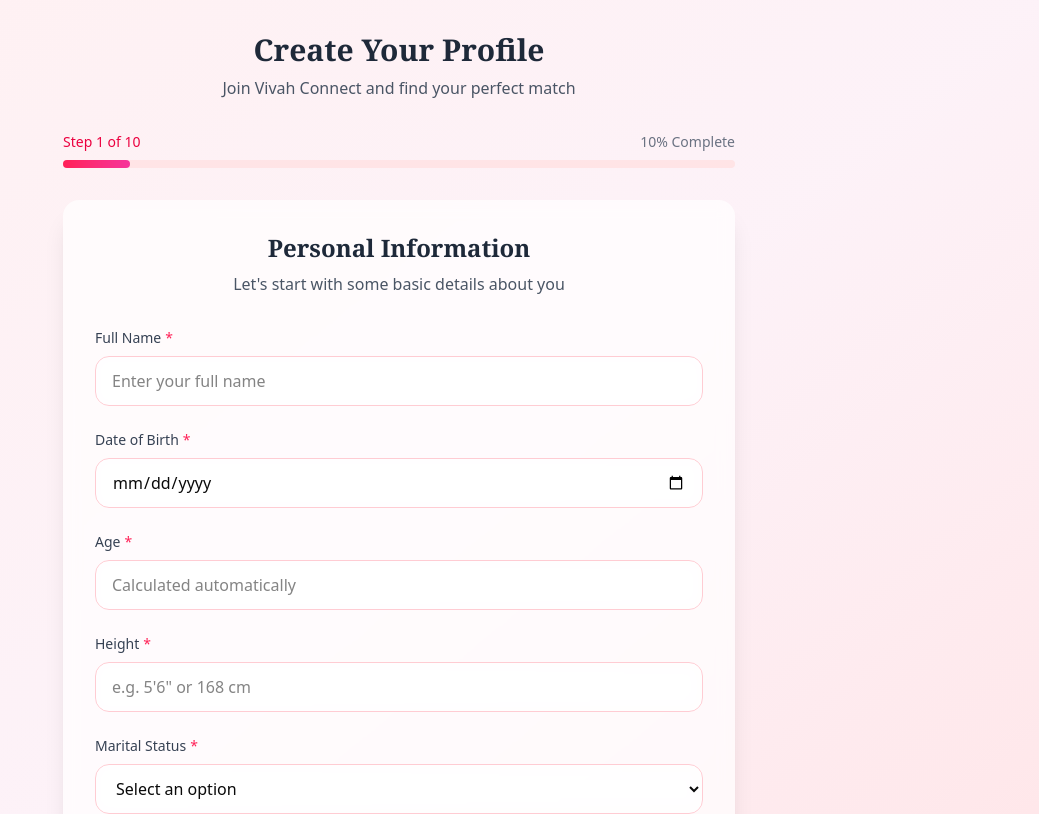
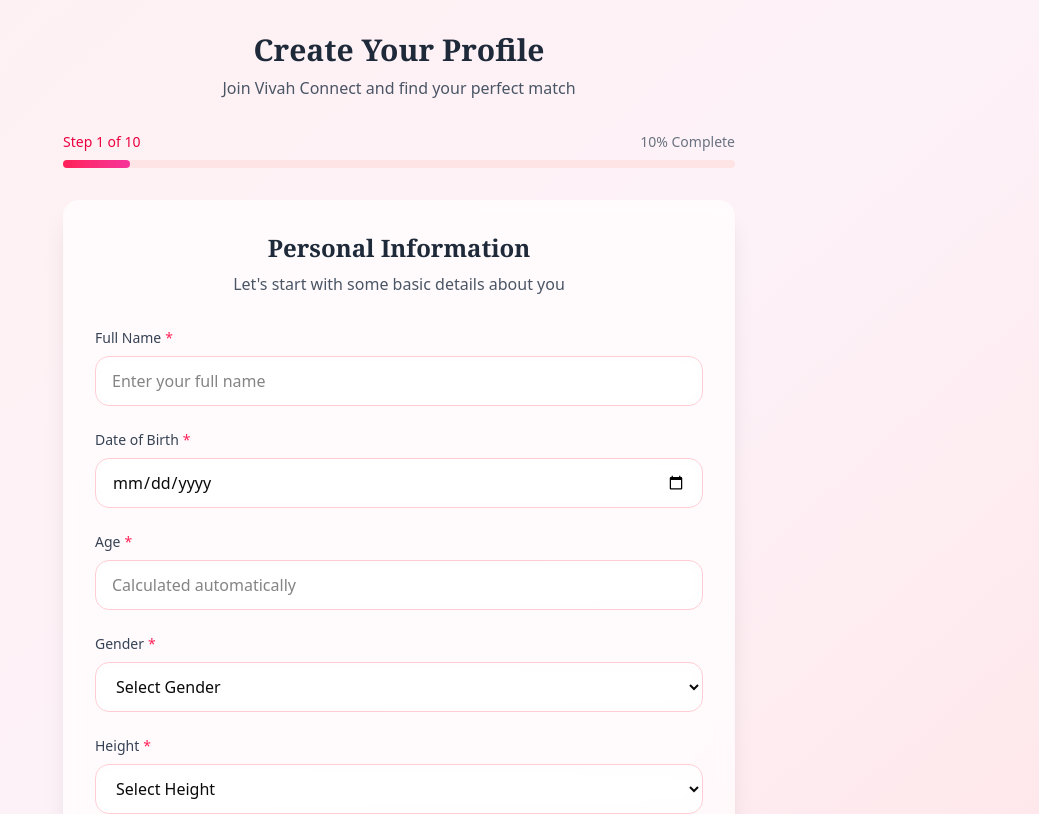
Before and after one commit to dhruvjagtap/Vivah-Connect, a Next.js app: page /biodata in a window 1280 px wide. Shown: the top 814 px of the page, without its empty margins (241-1280 px from the left). Built offline with nearby package versions, Linux system fonts and the light colour scheme.

Commit message:
Updated changes

```diff
--- a/src/components/steps/step1-personal.tsx
+++ b/src/components/steps/step1-personal.tsx
@@ -12,7 +12,7 @@ interface Step1Props {
 }
 
 const maritalStatusOptions = [
-  { value: "single", label: "Single" },
+  { value: "single", label: "Never" },
   { value: "divorced", label: "Divorced" },
   { value: "widowed", label: "Widowed" },
 ];
@@ -20,6 +20,46 @@ const maritalStatusOptions = [
 const disabilityOptions = [
   { value: "no", label: "No" },
   { value: "yes", label: "Yes" },
+];
+
+const genderOptions = [
+  { value: "male", label: "Male" },
+  { value: "female", label: "Female" },
+];
+
+const heightOptions = [
+  { value: "4ft 5in - 135cm", label: "4ft 5in - 135cm" },
+  { value: "4ft 6in - 137cm", label: "4ft 6in - 137cm" },
+  { value: "4ft 7in - 140cm", label: "4ft 7in - 140cm" },
+  { value: "4ft 8in - 142cm", label: "4ft 8in - 142cm" },
+  { value: "4ft 9in - 144cm", label: "4ft 9in - 144cm" },
+  { value: "4ft 10in - 147cm", label: "4ft 10in - 147cm" },
+  { value: "4ft 11in - 149cm", label: "4ft 11in - 149cm" },
+  { value: "5ft 0in - 152cm", label: "5ft 0in - 152cm" },
+  { value: "5ft 1in - 154cm", label: "5ft 1in - 154cm" },
+  { value: "5ft 2in - 157cm", label: "5ft 2in - 157cm" },
+  { value: "5ft 3in - 160cm", label: "5ft 3in - 160cm" },
+  { value: "5ft 4in - 162cm", label: "5ft 4in - 162cm" },
+  { value: "5ft 5in - 165cm", label: "5ft 5in - 165cm" },
+  { value: "5ft 6in - 167cm", label: "5ft 6in - 167cm" },
+  { value: "5ft 7in - 170cm", label: "5ft 7in - 170cm" },
+  { value: "5ft 8in - 172cm", label: "5ft 8in - 172cm" },
+  { value: "5ft 9in - 175cm", label: "5ft 9in - 175cm" },
+  { value: "5ft 10in - 177cm", label: "5ft 10in - 177cm" },
+  { value: "5ft 11in - 180cm", label: "5ft 11in - 180cm" },
+  { value: "6ft 0in - 182cm", label: "6ft 0in - 182cm" },
+  { value: "6ft 1in - 185cm", label: "6ft 1in - 185cm" },
+  { value: "6ft 2in - 187cm", label: "6ft 2in - 187cm" },
+  { value: "6ft 3in - 190cm", label: "6ft 3in - 190cm" },
+  { value: "6ft 4in - 193cm", label: "6ft 4in - 193cm" },
+  { value: "6ft 5in - 195cm", label: "6ft 5in - 195cm" },
+  { value: "6ft 6in - 198cm", label: "6ft 6in - 198cm" },
+  { value: "6ft 7in - 200cm", label: "6ft 7in - 200cm" },
+  { value: "6ft 8in - 203cm", label: "6ft 8in - 203cm" },
+  { value: "6ft 9in - 205cm", label: "6ft 9in - 205cm" },
+  { value: "6ft 10in - 208cm", label: "6ft 10in - 208cm" },
+  { value: "6ft 11in - 210cm", label: "6ft 11in - 210cm" },
+  { value: "7ft 0in - 213cm", label: "7ft 0in - 213cm" },
 ];
 
 export function Step1PersonalInfo({ data, onChange, errors }: Step1Props) {
@@ -63,9 +103,20 @@ export function Step1PersonalInfo({ data, onChange, errors }: Step1Props) {
         readOnly
       />
 
-      <FormInput
+      <FormSelect
+        title="Select Gender"
+        label="Gender"
+        options={genderOptions}
+        value={data.gender || ""}
+        onChange={(e) => onChange("gender", e.target.value)}
+        error={errors.gender}
+        required
+      />
+
+      <FormSelect
+        title="Select Height"
         label="Height"
-        placeholder={"e.g. 5'6\" or 168 cm"}
+        options={heightOptions}
         value={data.height || ""}
         onChange={(e) => onChange("height", e.target.value)}
         error={errors.height}
@@ -73,6 +124,7 @@ export function Step1PersonalInfo({ data, onChange, errors }: Step1Props) {
       />
 
       <FormSelect
+        title="Select Martial Status"
         label="Marital Status"
         options={maritalStatusOptions}
         value={data.maritalStatus || ""}
@@ -82,6 +134,7 @@ export function Step1PersonalInfo({ data, onChange, errors }: Step1Props) {
       />
 
       <FormSelect
+        title="Select any disability"
         label="Any Disability?"
         options={disabilityOptions}
         value={data.disability || ""}
--- a/src/components/steps/step3-caste-religion.tsx
+++ b/src/components/steps/step3-caste-religion.tsx
@@ -1,6 +1,5 @@
 "use client";
 
-import { FormInput } from "../ui/form-input";
 import { FormSelect } from "../ui/form-select";
 import { FormData } from "@/types";
 
@@ -17,6 +16,127 @@ const religions = [
   { value: "sikh", label: "Sikh" },
   { value: "buddhist", label: "Buddhist" },
   { value: "jain", label: "Jain" },
+  { value: "parsi", label: "Parsi" },
+  { value: "jewish", label: "Jewish" },
+  { value: "no religion", label: "No Religion" },
+  {
+    value: "spiritual but not religious",
+    label: "Spiritual but not Religious",
+  },
+  { value: "other", label: "Other" },
+];
+
+const communityOptions = [
+  {
+    label: "Frequently Used Communities",
+    options: [
+      { value: "Hindi", label: "Hindi" },
+      { value: "Marathi", label: "Marathi" },
+      { value: "Gujarati", label: "Gujarati" },
+      { value: "Punjabi", label: "Punjabi" },
+      { value: "Bengali", label: "Bengali" },
+      { value: "Urdu", label: "Urdu" },
+      { value: "marvari", label: "Marwari" },
+      { value: "english", label: "English" },
+      { value: "Tamil", label: "Tamil" },
+      { value: "Telugu", label: "Telugu" },
+      { value: "Kannada", label: "Kannada" },
+      { value: "Odia", label: "Odia" },
+    ],
+  },
+  {
+    label: "All Communities",
+    options: [
+      { value: "aka", label: "Aka" },
+      { value: "arabic", label: "Arabic" },
+      { value: "arunachali", label: "Arunachali" },
+      { value: "assamese", label: "Assamese" },
+      { value: "awadi", label: "Awadhi" },
+
+      { value: "baluchi", label: "Baluchi" },
+      { value: "bhojpuri", label: "Bhojpuri" },
+      { value: "bhutia", label: "Bhutia" },
+      { value: "brahui", label: "Brahui" },
+      { value: "brij", label: "Brij" },
+      { value: "Burmese", label: "Burmese" },
+
+      { value: "chattisgarhi", label: "Chhattisgarhi" },
+      { value: "chinese", label: "Chinese" },
+      { value: "coorgi", label: "Coorgi" },
+
+      { value: "dogri", label: "Dogri" },
+
+      { value: "french", label: "French" },
+
+      { value: "garhwali", label: "Garhwali" },
+      { value: "garo", label: "Garo" },
+      { value: "gondi", label: "Gondi" },
+
+      { value: "haryanvi", label: "Haryanvi" },
+      { value: "himachali", label: "Himachali" },
+
+      { value: "kachchi", label: "Kachchi" },
+      { value: "kakbarak", label: "Kakbarak" },
+      { value: "kanauji", label: "Kanauji" },
+      { value: "kashmiri", label: "Kashmiri" },
+      { value: "khandeshi", label: "khandeshi" },
+      { value: "khasi", label: "Khasi" },
+      { value: "kokani", label: "kokani" },
+      { value: "koshali", label: "koshali" },
+      { value: "kumaoni", label: "Kumaoni" },
+      { value: "kutchi", label: "Kutchi" },
+
+      { value: "ladakhi", label: "Ladakhi" },
+      { value: "lepcha", label: "Lepcha" },
+
+      { value: "magahi", label: "Magahi" },
+      { value: "maithili", label: "Maithili" },
+      { value: "malay", label: "Malay" },
+      { value: "malayalam", label: "Malayalam" },
+      { value: "manipuri", label: "Manipuri" },
+      { value: "miji", label: "Miji" },
+      { value: "mizo", label: "Mizo" },
+      { value: "monpa", label: "Monpa" },
+
+      { value: "nepali", label: "Nepali" },
+      { value: "nishi", label: "Nishi" },
+
+      { value: "oriya", label: "Oriya" },
+
+      { value: "pahari", label: "Pahari" },
+      { value: "pashto", label: "Pashto" },
+      { value: "persian", label: "Persian" },
+
+      { value: "rajasthani", label: "Rajasthani" },
+
+      { value: "sanskrit", label: "Sanskrit" },
+      { value: "santhali", label: "Santhali" },
+      { value: "seraiki", label: "Seraiki" },
+      { value: "sinhala", label: "Sinhala" },
+      { value: "sourashtra", label: "Sourashtra" },
+      { value: "spanish", label: "Spanish" },
+      { value: "swedish", label: "Swedish" },
+
+      { value: "tagalog", label: "Tagalog" },
+      { value: "tulu", label: "Tulu" },
+      { value: "Other", label: "Other" },
+    ],
+  },
+];
+
+const horoscopes = [
+  { value: "aries", label: "♈ Aries (Mar 21 – Apr 19)" },
+  { value: "taurus", label: "♉ Taurus (Apr 20 – May 20)" },
+  { value: "gemini", label: "♊ Gemini (May 21 – Jun 20)" },
+  { value: "cancer", label: "♋ Cancer (Jun 21 – Jul 22)" },
+  { value: "leo", label: "♌ Leo (Jul 23 – Aug 22)" },
+  { value: "virgo", label: "♍ Virgo (Aug 23 – Sep 22)" },
+  { value: "libra", label: "♎ Libra (Sep 23 – Oct 22)" },
+  { value: "scorpio", label: "♏ Scorpio (Oct 23 – Nov 21)" },
+  { value: "sagittarius", label: "♐ Sagittarius (Nov 22 – Dec 21)" },
+  { value: "capricorn", label: "♑ Capricorn (Dec 22 – Jan 19)" },
+  { value: "aquarius", label: "♒ Aquarius (Jan 20 – Feb 18)" },
+  { value: "pisces", label: "♓ Pisces (Feb 19 – Mar 20)" },
   { value: "other", label: "Other" },
 ];
 
@@ -48,7 +168,8 @@ export function Step3CasteReligion({ data, onChange, errors }: Step3Props) {
 
       <div className="grid grid-cols-1 md:grid-cols-2 gap-4">
         <FormSelect
-          label="Religion"
+          title="Religion"
+          label="Your Religion"
           options={religions}
           value={data.religion || ""}
           onChange={(e) => onChange("religion", e.target.value)}
@@ -56,9 +177,10 @@ export function Step3CasteReligion({ data, onChange, errors }: Step3Props) {
           required
         />
 
-        <FormInput
+        <FormSelect
           label="Caste/Community"
-          placeholder="Enter your caste or community"
+          title="Community"
+          options={communityOptions}
           value={data.caste || ""}
           onChange={(e) => onChange("caste", e.target.value)}
           error={errors.caste}
@@ -67,6 +189,7 @@ export function Step3CasteReligion({ data, onChange, errors }: Step3Props) {
       </div>
 
       <FormSelect
+        title="Mother Tongue"
         label="Mother Tongue"
         options={languages}
         value={data.motherTongue || ""}
@@ -75,9 +198,10 @@ export function Step3CasteReligion({ data, onChange, errors }: Step3Props) {
         required
       />
 
-      <FormInput
+      <FormSelect
         label="Horoscope Details"
-        placeholder="Birth time, place, or horoscope details (optional)"
+        options={horoscopes}
+        title="Horoscope"
         value={data.horoscope || ""}
         onChange={(e) => onChange("horoscope", e.target.value)}
         error={errors.horoscope}
--- a/src/components/steps/step4-education.tsx
+++ b/src/components/steps/step4-education.tsx
@@ -31,6 +31,7 @@ export function Step4Education({ data, onChange, errors }: Step4Props) {
 
       <div className="grid grid-cols-1 md:grid-cols-2 gap-4">
         <FormSelect
+          title="Education"
           label="Highest Degree"
           options={degrees}
           value={data.degree || ""}
--- a/src/components/steps/step5-occupation.tsx
+++ b/src/components/steps/step5-occupation.tsx
@@ -24,7 +24,7 @@ const incomeRanges = [
 const occupationTypes = [
   { value: "job", label: "Job" },
   { value: "business", label: "Business" },
-  { value: "other", label: "Other (Odar)" },
+  { value: "other", label: "Other" },
 ];
 
 export function Step5Occupation({ data, onChange, errors }: Step5Props) {
@@ -50,6 +50,7 @@ export function Step5Occupation({ data, onChange, errors }: Step5Props) {
       </div>
 
       <FormSelect
+        title="Select occupation type"
         label="Occupation Type"
         options={occupationTypes}
         value={occupationType}
@@ -142,6 +143,7 @@ export function Step5Occupation({ data, onChange, errors }: Step5Props) {
 
       {/* Common to All */}
       <FormSelect
+        title="Select Annual Income"
         label="Annual Income / CTC"
         options={incomeRanges}
         value={data.annualIncome || ""}
--- a/src/components/steps/step9-partner-preference.tsx
+++ b/src/components/steps/step9-partner-preference.tsx
@@ -110,6 +110,7 @@ export function Step9PartnerPreference({ data, onChange, errors }: Step9Props) {
       />
 
       <FormSelect
+        title="Education"
         label="Preferred Education Level"
         options={educationLevels}
         value={data.preferredEducation || ""}
@@ -119,6 +120,7 @@ export function Step9PartnerPreference({ data, onChange, errors }: Step9Props) {
       />
 
       <FormSelect
+        title="Occupation"
         label="Preferred Occupation Type"
         options={occupations}
         value={data.preferredOccupation || ""}
@@ -127,6 +129,7 @@ export function Step9PartnerPreference({ data, onChange, errors }: Step9Props) {
       />
 
       <FormSelect
+        title="Annual Income"
         label="Preferred Annual Income"
         options={incomeRanges}
         value={data.preferredIncome || ""}
--- a/src/components/ui/form-select.tsx
+++ b/src/components/ui/form-select.tsx
@@ -1,16 +1,30 @@
 import type React from "react";
 import { forwardRef } from "react";
 
+interface SelectOption {
+  value: string;
+  label: string;
+}
+
+interface GroupedOption {
+  label: string;
+  options: SelectOption[];
+}
+
 interface FormSelectProps
   extends React.SelectHTMLAttributes<HTMLSelectElement> {
+  title: string;
   label: string;
   error?: string;
   required?: boolean;
-  options: { value: string; label: string }[];
+  options: (SelectOption | GroupedOption)[];
 }
 
 export const FormSelect = forwardRef<HTMLSelectElement, FormSelectProps>(
-  ({ label, error, required, options, className = "", ...props }, ref) => {
+  (
+    { label, title, error, required, options, className = "", ...props },
+    ref
+  ) => {
     return (
       <div className="space-y-2">
         <label className="block text-sm font-medium text-gray-700">
@@ -24,12 +38,27 @@ export const FormSelect = forwardRef<HTMLSelectElement, FormSelectProps>(
           } ${className}`}
           {...props}
         >
-          <option value="">Select an option</option>
-          {options.map((option) => (
-            <option key={option.value} value={option.value}>
-              {option.label}
-            </option>
-          ))}
+          <option value="">{title}</option>
+
+          {options.map((option) => {
+            if ("options" in option) {
+              return (
+                <optgroup key={option.label} label={option.label}>
+                  {option.options.map((child) => (
+                    <option key={child.value} value={child.value}>
+                      {child.label}
+                    </option>
+                  ))}
+                </optgroup>
+              );
+            }
+
+            return (
+              <option key={option.value} value={option.value}>
+                {option.label}
+              </option>
+            );
+          })}
         </select>
         {error && <p className="text-sm text-red-600">{error}</p>}
       </div>
--- a/src/types.ts
+++ b/src/types.ts
@@ -4,6 +4,7 @@ export interface FormData {
     age?: string;
     height?: string;
     dob?: string
+    gender?: string;
     maritalStatus?: string;
     disability?: string;
     mobile?: string;
```
Also changed, not shown: src/app/biodata/page.tsx (+23 -5 lines), src/components/steps/step7-lifestyle.tsx (+7 -0 lines), src/lib/firebaseConfig.ts (+6 -1 lines).
